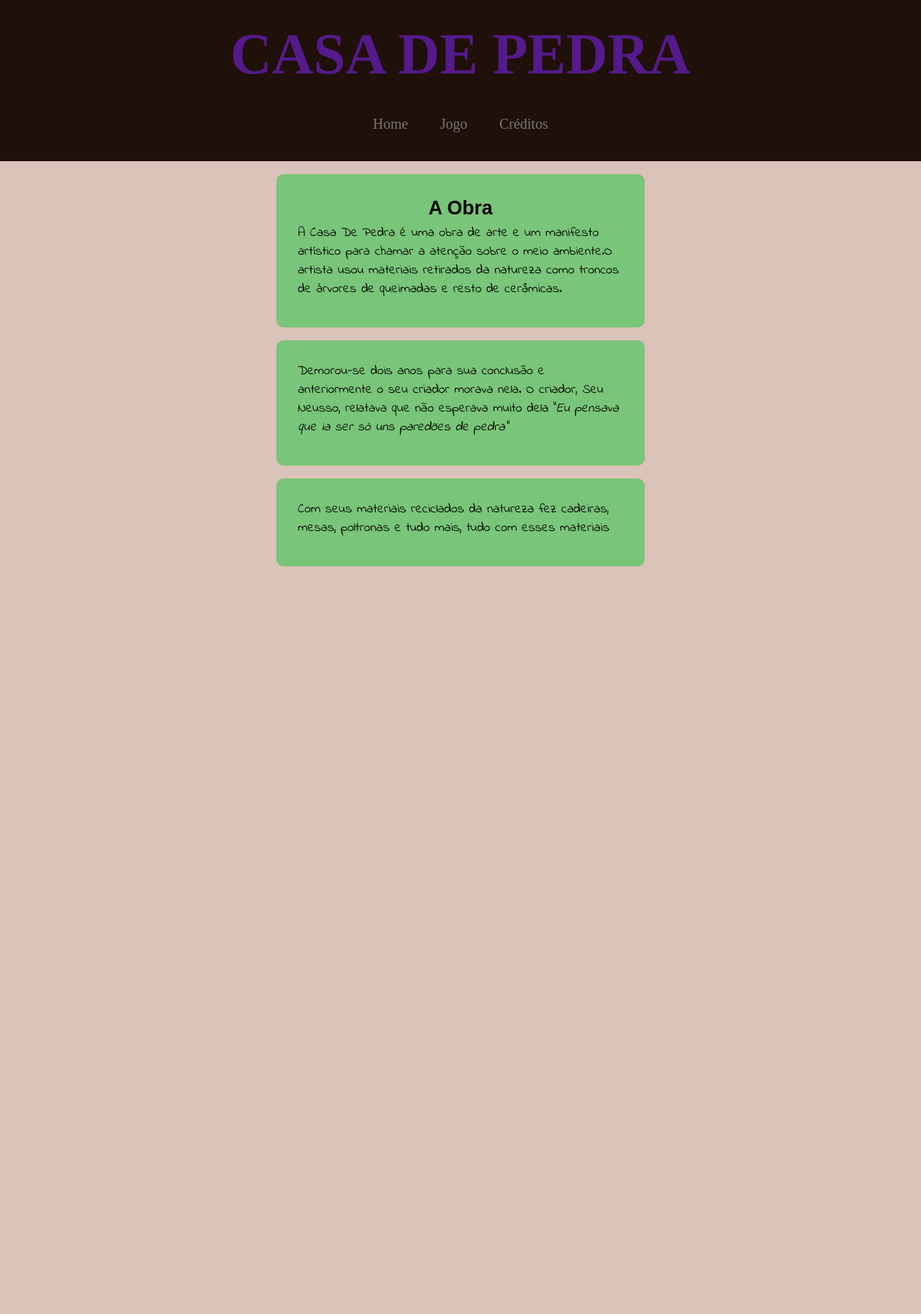
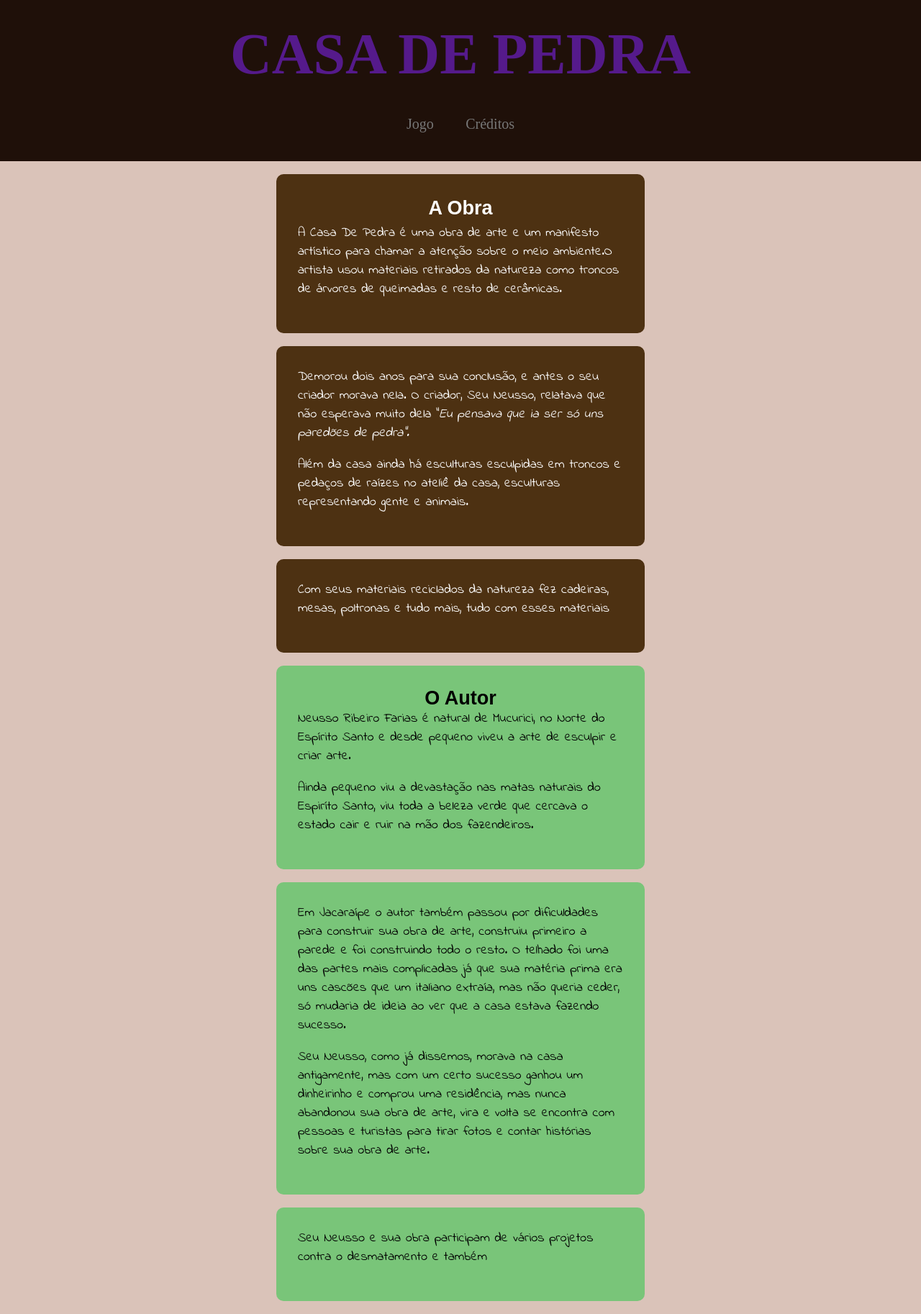
Before and after one commit to Biel-Silva/Casa-De-Pedra, a PHP site: page / in a window 1280 px wide. Shown: the whole page at 72% size. Before the commit the page ends 787 px from the top, so only its background shows below. Run offline with PHP 8.4, Linux system fonts and the light colour scheme; some web fonts are replaced.

Commit message:
novos textos

```diff
--- a/estilos/style.css
+++ b/estilos/style.css
@@ -26,8 +26,18 @@ a{
     text-decoration:none;
 }
 
+p{
+    margin-bottom:18px;
+}
+
 .title{
     font-family: Arial, Helvetica, sans-serif;
+    text-align:center;
+}
+
+.obra{
+    background-color:#4d3112;
+    color:#fff;
 }
 
 header{
@@ -113,10 +123,6 @@ main article{
     box-sizing: border-box;
 }
 
-main article p{
-    margin-bottom:10px;
-}
-
 /*Créditos*/
 #cred article{
     margin:auto;
--- a/htmls/creditos.html
+++ b/htmls/creditos.html
@@ -15,7 +15,6 @@
         <h1><a href="../index.html">CASA DE PEDRA</a></h1>
 
         <nav>
-            <a href="../index.html">Home</a>
             <a href="jogo/jogo.html">Jogo
             <a href="">Créditos</a>
         </nav>
--- a/htmls/jogo/jogo.html
+++ b/htmls/jogo/jogo.html
@@ -11,7 +11,6 @@
                         <a href="../../index.html"><h1>CASA DE PEDRA</h1></a>
 
                         <nav>
-                            <a href="../../index.html">Home</a>
                             <a href="">Jogo</a>
                             <a href="../creditos.html">Créditos</a>
                         </nav>
--- a/index.html
+++ b/index.html
@@ -15,7 +15,6 @@
         <h1><a href="">CASA DE PEDRA</a></h1>
 
         <nav>
-            <a href="">Home</a>
             <a href="htmls/jogo/jogo.html">Jogo</a>
             <a href="htmls/creditos.html">Créditos</a>
         </nav>
@@ -25,18 +24,54 @@
 
     <!--Conteudo principal-->
     <main>
-        <article id="obra">
+        <article id="obra" class="obra">
             <h1 style="text-align:center;"><span class="title">A Obra</span></h1>
 
-            <p>A Casa De Pedra é uma obra de arte e um manifesto artístico para chamar a atenção sobre o meio ambiente.O artista usou materiais retirados da natureza como troncos de árvores de queimadas e resto de cerâmicas.</p>
+            <p>
+                A Casa De Pedra é uma obra de arte e um manifesto artístico para chamar a atenção sobre o meio ambiente.O artista usou materiais retirados da natureza como troncos de árvores de queimadas e resto de cerâmicas.
+            </p>
+        </article>
+
+        <article class="obra">
+            <p>
+                Demorou dois anos para sua conclusão, e antes o seu criador morava nela. O criador, Seu Neusso, relatava que não esperava muito dela "<cite>Eu pensava que ia ser só uns paredões de pedra".</cite>
+            </p>
+
+            <p>
+                Além da casa ainda há esculturas esculpidas em troncos e pedaços de raízes no ateliê da casa, esculturas representando gente e animais.
+            </p>
+        </article>
+
+        <article class="obra">
+            <p>Com seus materiais reciclados da natureza fez cadeiras, mesas, poltronas e tudo mais, tudo com esses materiais</p>
         </article>
 
         <article>
-            <p>Demorou-se dois anos para sua conclusão e anteriormente o seu criador morava nela. O criador, Seu Neusso, relatava que não esperava muito dela "<cite>Eu pensava que ia ser só uns paredões de pedra"</cite></p>
+            <h1 class="title">O Autor</h1>
+
+            <p>
+                Neusso Ribeiro Farias é natural de Mucurici, no Norte do Espírito Santo e desde pequeno viveu a arte de esculpir e criar arte.
+            </p>
+
+            <p>
+                Ainda pequeno viu a devastação nas matas naturais do Espiríto Santo, viu toda a beleza verde que cercava o estado cair e ruir na mão dos fazendeiros.
+            </p>
         </article>
 
         <article>
-            <p>Com seus materiais reciclados da natureza fez cadeiras, mesas, poltronas e tudo mais, tudo com esses materiais</p>
+            <p>
+                Em Jacaraípe o autor também passou por dificuldades para construir sua obra de arte, construiu primeiro a parede e foi construindo todo o resto. O telhado foi uma das partes mais complicadas já que sua matéria prima era uns cascões que um italiano extraía, mas não queria ceder, só mudaria de ideia ao ver que a casa estava fazendo sucesso.
+            </p>
+
+            <p>
+                Seu Neusso, como já dissemos, morava na casa antigamente, mas com um certo sucesso ganhou um dinheirinho e comprou uma residência, mas nunca abandonou sua obra de arte, vira e volta se encontra com pessoas e turistas para tirar fotos e contar histórias sobre sua obra de arte.
+            </p>
+        </article>
+
+        <article>
+            <p>
+                Seu Neusso e sua obra participam de vários projetos contra o desmatamento e também
+            </p>
         </article>
     </main>
     <!--Fim do conteudo principal-->
```
Also changed, not shown: htmls/jogo/style.css (deleted, +0 -14 lines).
